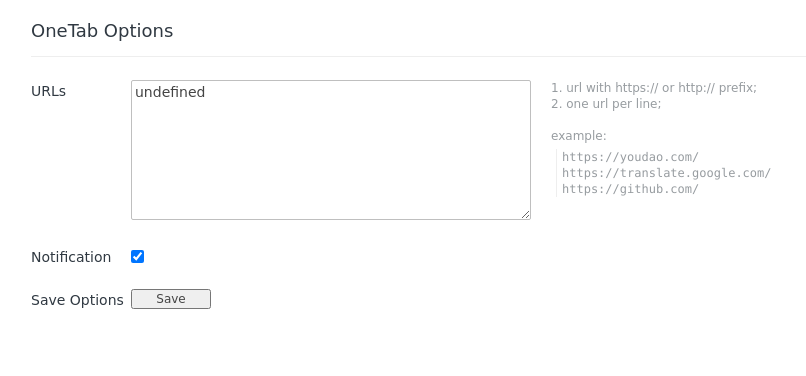
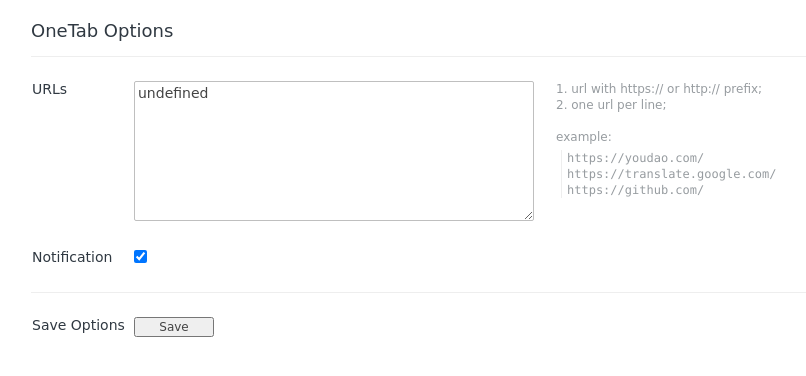
Before and after one commit to ChesterYue/OneTab, a browser extension: page project/OneTab/options.html in a window 1280 px wide. Shown: the whole page, without its empty margins (4-810 px from the left). Drawn offline with Linux system fonts and the light colour scheme.

Commit message:
[A] options page - border

```diff
--- a/project/OneTab/options.css
+++ b/project/OneTab/options.css
@@ -22,7 +22,7 @@ table {
     font-size: 14px;
     position: relative;
     display: table;
-    border-collapse: separate;
+    border-collapse: collapse;
     box-sizing: border-box;
     text-indent: initial;
     white-space: normal;
@@ -49,7 +49,7 @@ tr {
 }
 
 td {
-    padding: 0;
+    padding-top: 24px;
     display: table-cell;
     vertical-align: inherit;
 }
@@ -59,7 +59,6 @@ td {
     white-space: nowrap;
     margin-right: 10px;
     min-width: 100px;
-    padding-top: 3px;
     vertical-align: top;
 }
 
@@ -114,7 +113,7 @@ pre {
 }
 
 #notification-checked {
-    margin-top: 4px;
+    margin-top: 1px;
     margin-left: 0px;
 }
 
@@ -138,3 +137,11 @@ button {
     box-sizing: border-box;
     margin: 0em;
 }
+
+#row-notification {
+    margin-bottom: 24px;
+}
+
+#row-save {
+    border-top: 1px solid #eee;
+}
--- a/project/OneTab/options.html
+++ b/project/OneTab/options.html
@@ -39,7 +39,11 @@ https://github.com/ </pre>
                     </td>
                 </tr>
 
-                <tr>
+                <tr id="empty">
+                    <td class="caption"></td>
+                </tr>
+
+                <tr id="row-save">
                     <td class="caption">Save Options</td>
                     <td id="input">
                         <button id="save">Save</button>
```
